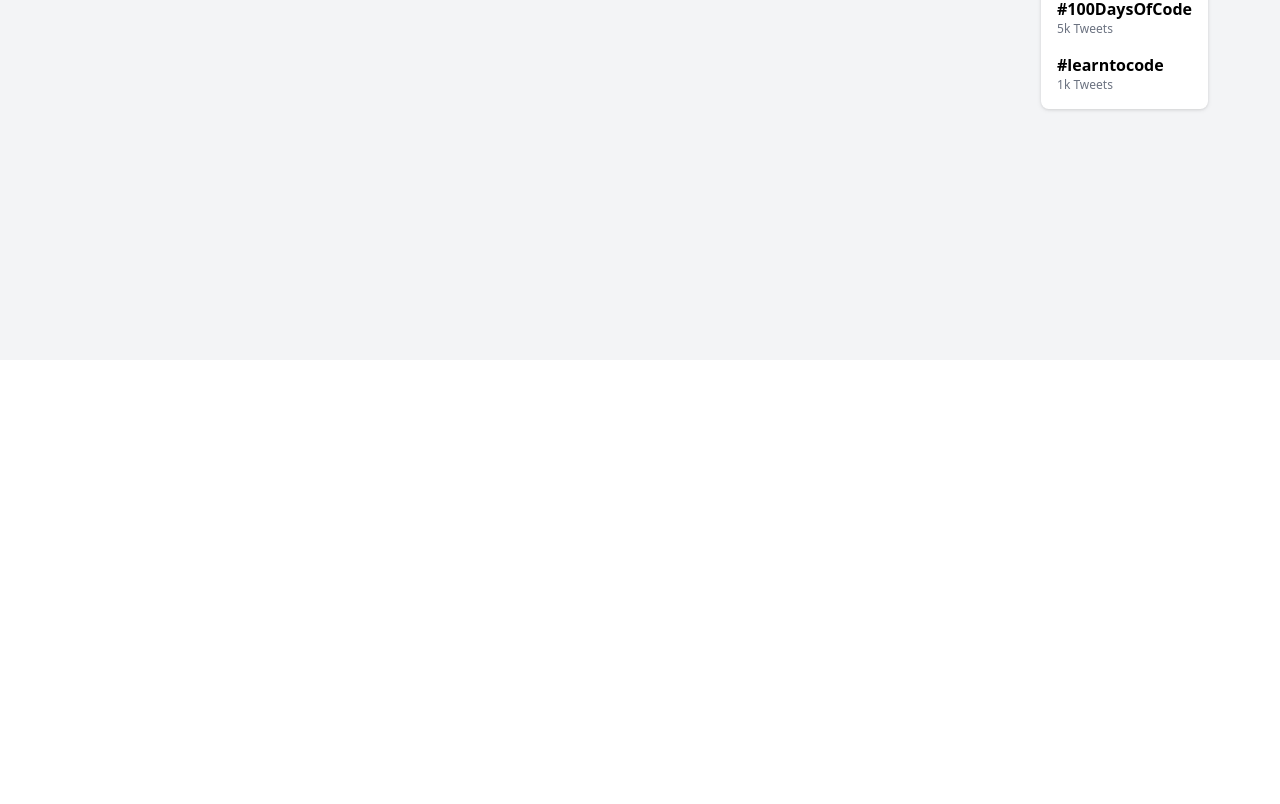
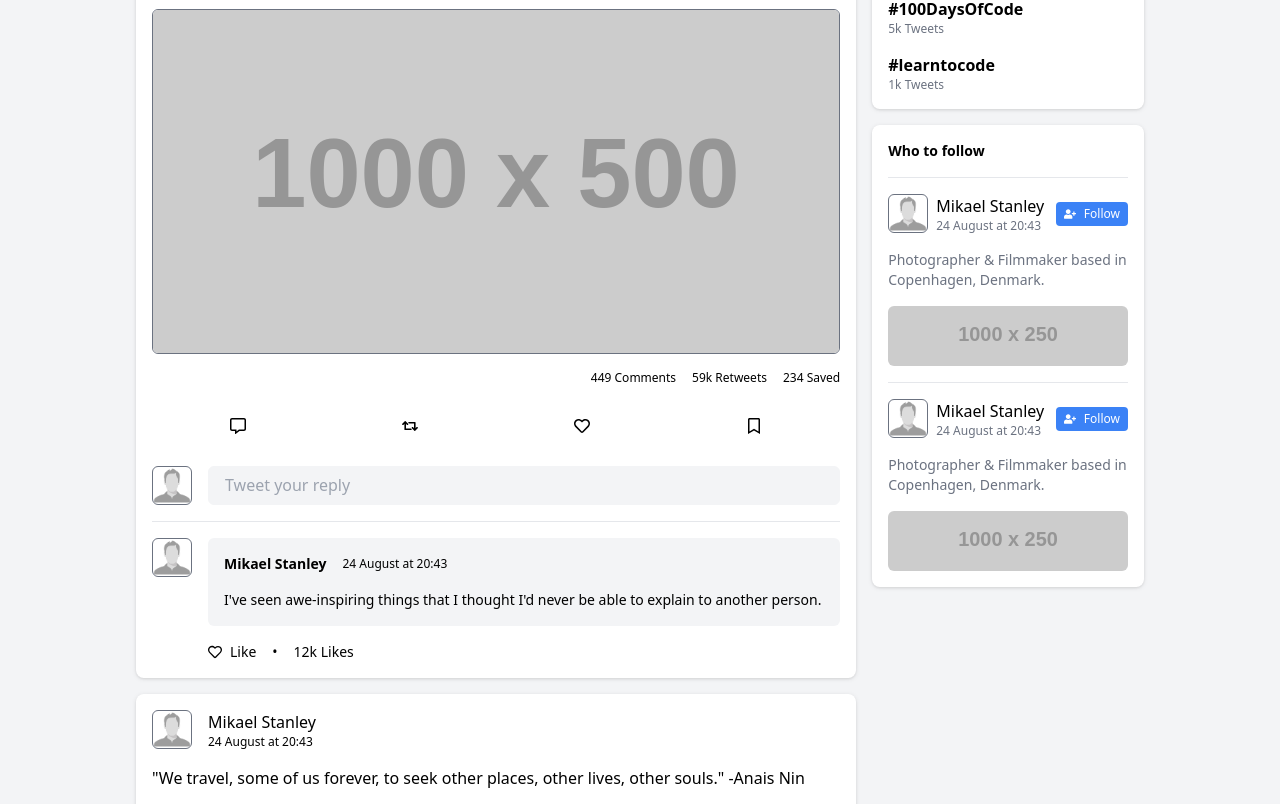
Before and after one commit to hicarlodacuyan/product-feedback-app, a Next.js app: page / in a window 1280 px wide. Shown: the part 440-1244 px from the top of the page. Before the commit the page ends 800 px from the top, so only its background shows below. Built offline with nearby package versions, Linux system fonts and the light colour scheme.

Commit message:
Create basic desktop & mobile responsive layout

```diff
--- /dev/null
+++ b/app/Comment.tsx
@@ -0,0 +1,40 @@
+import Image from "next/image";
+import { FaRegHeart } from "react-icons/fa";
+
+function Comment() {
+  return (
+    <div className="flex gap-4">
+      <Image
+        src="/profile.png"
+        width={40}
+        height={40}
+        alt="App logo"
+        className="border border-gray-500 rounded-md self-start"
+      />
+      <div className="flex-1 flex flex-col gap-4">
+        <div className="flex-1 flex flex-col bg-gray-100 p-4 gap-4 rounded-md">
+          <div className="flex flex-col md:flex-row md:items-center md:gap-4">
+            <h2 className="font-bold text-sm">Mikael Stanley</h2>
+            <p className="text-xs">24 August at 20:43</p>
+          </div>
+          <div>
+            <p className="text-sm">
+              I've seen awe-inspiring things that I thought I'd never be able to
+              explain to another person.
+            </p>
+          </div>
+        </div>
+        <div className="flex gap-4 text-sm">
+          <div className="flex items-center gap-2">
+            <FaRegHeart />
+            <p>Like</p>
+          </div>
+          <span>•</span>
+          <p>12k Likes</p>
+        </div>
+      </div>
+    </div>
+  );
+}
+
+export default Comment;
--- /dev/null
+++ b/app/Feed.tsx
@@ -0,0 +1,15 @@
+import Post from "./Post";
+
+function Feed() {
+  return (
+    <main className="flex flex-col gap-4">
+      <Post />
+      <Post />
+      <Post />
+      <Post />
+      <Post />
+    </main>
+  );
+}
+
+export default Feed;
--- a/app/Header.tsx
+++ b/app/Header.tsx
@@ -4,7 +4,8 @@ import { HiUserCircle } from "react-icons/hi2";
 
 function Header() {
   return (
-    <nav className="container mx-auto bg-white flex justify-between items-center p-4 md:p-8">
+    <nav className="sticky top-0 left-0 w-full z-50 bg-white">
+      <div className="container mx-auto flex justify-between items-center p-4 md:p-8">
         <div>
           <Link href="/" className="flex items-center text-gray-700">
             <Image src="/favicon.ico" width={40} height={40} alt="App logo" />
@@ -22,6 +23,7 @@ function Header() {
             <h1 className="font-bold ml-2 text-xs md:text-lg">John Doe</h1>
           </Link>
         </div>
+      </div>
     </nav>
   );
 }
--- a/app/MobileFooter.tsx
+++ b/app/MobileFooter.tsx
@@ -4,7 +4,7 @@ import { HiHome, HiGlobeAlt, HiBookmark } from "react-icons/hi2";
 
 function MobileFooter() {
   return (
-    <div className="container bg-white flex md:hidden text-2xl">
+    <div className="container fixed bottom-0 bg-white flex md:hidden text-2xl">
       <Link
         href="/"
         className="flex-1 flex justify-center hover:bg-gray-200 p-4"
--- /dev/null
+++ b/app/People.tsx
@@ -0,0 +1,41 @@
+import Image from "next/image";
+import { FaUserPlus } from "react-icons/fa";
+
+function People() {
+  return (
+    <div className="flex flex-col gap-4">
+      <div className="flex lg:flex-row lg:items-center flex-col gap-2">
+        <Image
+          src="/profile.png"
+          width={40}
+          height={40}
+          alt="App logo"
+          className="border border-gray-500 rounded-md self-start"
+        />
+        <div className="flex-1 flex flex-col">
+          <h2>Mikael Stanley</h2>
+          <p className="text-xs text-gray-500">24 August at 20:43</p>
+        </div>
+        <button className="flex self-start lg:self-center items-center gap-2 text-xs bg-blue-500 px-2 py-1 text-white rounded">
+          <FaUserPlus /> Follow
+        </button>
+      </div>
+      <div>
+        <p className="text-sm text-gray-500">
+          Photographer & Filmmaker based in Copenhagen, Denmark.
+        </p>
+      </div>
+      <div>
+        <Image
+          src="https://via.placeholder.com/1000x250.png"
+          width={1000}
+          height={250}
+          alt="App logo"
+          className="rounded-md self-start"
+        />
+      </div>
+    </div>
+  );
+}
+
+export default People;
--- /dev/null
+++ b/app/PeopleRecommendation.tsx
@@ -0,0 +1,15 @@
+import People from "./People";
+
+function PeopleRecommendation() {
+  return (
+    <section className="bg-white p-4 rounded-lg drop-shadow gap-4 mx-2 hidden md:flex flex-col">
+      <p className="font-bold text-sm">Who to follow</p>
+      <hr />
+      <People />
+      <hr />
+      <People />
+    </section>
+  );
+}
+
+export default PeopleRecommendation;
--- /dev/null
+++ b/app/Post.tsx
@@ -0,0 +1,72 @@
+import Image from "next/image";
+import {
+  FaRegCommentAlt,
+  FaRetweet,
+  FaRegHeart,
+  FaRegBookmark,
+} from "react-icons/fa";
+import Reply from "./Reply";
+import Comment from "./Comment";
+
+function Post() {
+  return (
+    <div className="bg-white p-4 rounded-lg drop-shadow flex flex-col gap-4 mx-2">
+      <div className="flex justify-center items-center gap-4">
+        <Image
+          src="/profile.png"
+          width={40}
+          height={40}
+          alt="App logo"
+          className="border border-gray-500 rounded-md self-start"
+        />
+        <div className="flex-1">
+          <h2>Mikael Stanley</h2>
+          <p className="text-xs">24 August at 20:43</p>
+        </div>
+      </div>
+      <div>
+        <p>
+          "We travel, some of us forever, to seek other places, other lives,
+          other souls." -Anais Nin
+        </p>
+      </div>
+      <div>
+        <Image
+          src="https://via.placeholder.com/1000x500.png"
+          width={1000}
+          height={500}
+          alt="App logo"
+          className="border border-gray-500 rounded-md self-start"
+        />
+      </div>
+      <div className="flex gap-4 text-xs justify-end">
+        <p>449 Comments</p>
+        <p>59k Retweets</p>
+        <p>234 Saved</p>
+      </div>
+      <div className="flex">
+        <button className="flex-1 flex justify-center hover:bg-gray-200 p-4">
+          <FaRegCommentAlt />
+        </button>
+        <button className="flex-1 flex justify-center hover:bg-gray-200 p-4">
+          <FaRetweet />
+        </button>
+        <button className="flex-1 flex justify-center hover:bg-gray-200 p-4">
+          <FaRegHeart />
+        </button>
+        <button className="flex-1 flex justify-center hover:bg-gray-200 p-4">
+          <FaRegBookmark />
+        </button>
+      </div>
+      <div>
+        <Reply />
+      </div>
+      <hr />
+      <div>
+        <Comment />
+      </div>
+    </div>
+  );
+}
+
+export default Post;
--- /dev/null
+++ b/app/Reply.tsx
@@ -0,0 +1,26 @@
+import Image from "next/image";
+
+function Reply() {
+  return (
+    <div className="flex gap-4">
+      <Image
+        src="/profile.png"
+        width={40}
+        height={40}
+        alt="App logo"
+        className="border border-gray-500 rounded-md self-start"
+      />
+      <form className="flex-1">
+        <input
+          type="text"
+          name="reply"
+          id="reply"
+          placeholder="Tweet your reply"
+          className="w-full h-full border border-gray-100 bg-gray-100 rounded-md indent-4"
+        />
+      </form>
+    </div>
+  );
+}
+
+export default Reply;
--- a/app/Tweet.tsx
+++ b/app/Tweet.tsx
@@ -4,7 +4,7 @@ import { HiGlobeAlt } from "react-icons/hi2";
 
 function Tweet() {
   return (
-    <section className="flex flex-1 self-start flex-col bg-white p-4 rounded-lg drop-shadow gap-4 mx-2">
+    <section className="flex flex-col bg-white p-4 rounded-lg drop-shadow gap-4 mx-2">
       <p className="font-bold text-sm">Tweet something</p>
       <hr />
       <div className="flex gap-4">
--- a/app/layout.tsx
+++ b/app/layout.tsx
@@ -10,9 +10,9 @@ export default function RootLayout({
   return (
     <html>
       <head />
-      <body className="flex flex-col h-screen">
+      <body className="flex flex-col bg-gray-100">
         <Header />
-        <main className="flex-1 bg-gray-100">{children}</main>
+        <main>{children}</main>
         <MobileFooter />
       </body>
     </html>
--- a/app/page.tsx
+++ b/app/page.tsx
@@ -1,11 +1,21 @@
+import Feed from "./Feed";
+import PeopleRecommendation from "./PeopleRecommendation";
 import Trending from "./Trending";
 import Tweet from "./Tweet";
 
 function Homepage() {
   return (
-    <div className="container mx-auto max-w-6xl my-4 flex">
-      <Tweet />
-      <Trending />
+    <div className="flex py-4 container mx-auto max-w-5xl">
+      <div className="flex">
+        <div className="flex-1 flex flex-col gap-4">
+          <Tweet />
+          <Feed />
+        </div>
+      </div>
+      <div className="md:flex flex-col gap-4 hidden w-2/5">
+        <Trending />
+        <PeopleRecommendation />
+      </div>
     </div>
   );
 }
--- a/next.config.js
+++ b/next.config.js
@@ -4,4 +4,12 @@ module.exports = {
   experimental: {
     appDir: true,
   },
+  images: {
+    remotePatterns: [
+      {
+        protocol: "https",
+        hostname: "via.placeholder.com",
+      },
+    ],
+  },
 };
```
Lines whose indentation alone changed are shown as unchanged.
